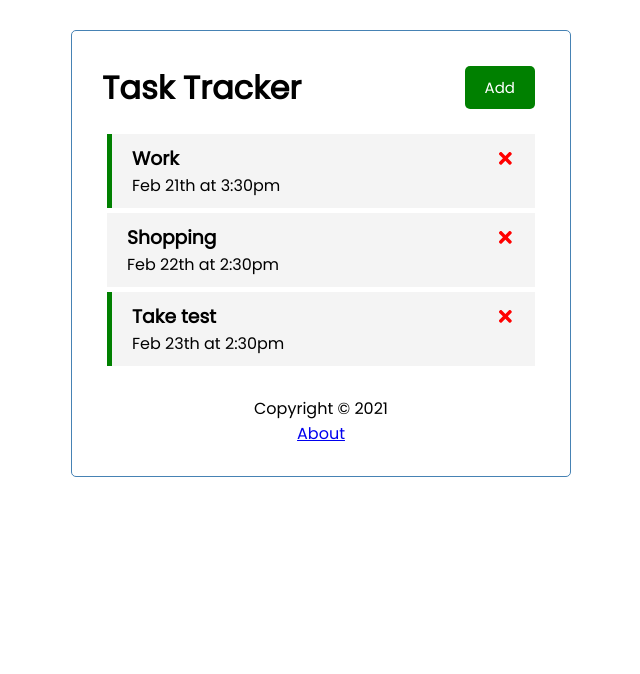
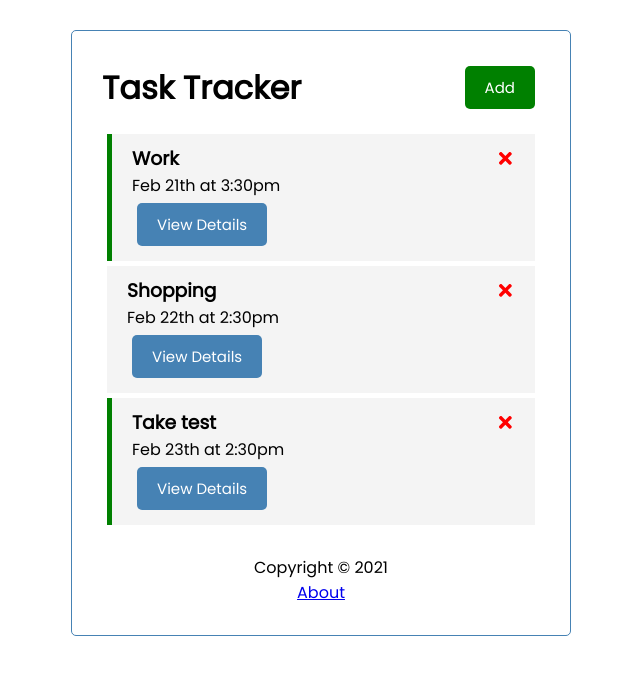
Before and after one commit to pgat3000/app-tracker-test, a React (Create React App) app: page / in a window 1280 px wide. Shown: the top 674 px of the page, without its empty margins (319-959 px from the left). Built offline with nearby package versions, Linux system fonts and the light colour scheme; data requests are answered from the project's data file.

Commit message:
agregando funncionalidad de parametros

```diff
--- a/src/App.js
+++ b/src/App.js
@@ -6,6 +6,7 @@
 import Task from './Components/Task';
 import Footer from './Components/Footer';
 import About from './Components/About';
+import TaskDetails from './Components/TaskDetails';
 function App() {
   const [showAddTask, setShowAddTask]=useState
   (false)
@@ -96,6 +97,7 @@
       />
 
        <Route path='/about' element={<About/>} />
+       <Route path='/task/:id' element={<TaskDetails/>} />
        </Routes>
       <Footer/>
 
--- a/src/Components/Task.js
+++ b/src/Components/Task.js
@@ -1,6 +1,9 @@
 import {FaTimes} from 'react-icons/fa'
-
+import { Link } from 'react-router-dom'
+import { Navigate, useNavigate } from 'react-router-dom'
+import Button from './Button'
 const Task = ({task, onDelete, onToggle}) => {
+  const navigate = useNavigate()
   return (
     <div className={`task ${task.reminder ? 'reminder': ''}`} onDoubleClick={() =>onToggle(task.id)}>
         <h3>
@@ -9,6 +12,10 @@
             />
         </h3>
         <p>{task.day}</p>
+        <Button onClick={()=>{
+          navigate(`/task/${task.id}`)
+        }}
+        text='View Details'/>
 
     </div>
   )
--- /dev/null
+++ b/src/Components/TaskDetails.js
@@ -0,0 +1,42 @@
+import { useState,useEffect } from "react"
+import { useNavigate, useParams } from "react-router-dom"
+import Button from "./Button"
+function  TaskDetails(){
+    const [loading, setLoading]=useState(true)
+    const [task,setTask]=useState({})
+    const [error,setError]=useState(null)
+    const navigate = useNavigate()
+    const params = useParams()
+    useEffect(()=> {
+        const fetchTask = async () =>{
+            const res= await fetch(
+            `http://localhost:5000/tasks/${params.id}`
+            )
+            const data = await res.json()
+            if (res.status===404){
+                setError('Task not found')
+            }
+            setTask(data)
+            setLoading(false)
+        }
+        fetchTask()
+    })
+   if (error){
+       navigate('/')
+   }
+    return loading ? (
+         <h3>Loading...</h3>
+    ):(
+        <div>
+           <h3>{task.text}</h3>
+           <p>{task.day}</p>
+           <Button onClick={() =>{
+          navigate(-1)
+        }}
+        text='Go Back'/>
+
+        </div>
+    )
+}
+
+export default TaskDetails
```
